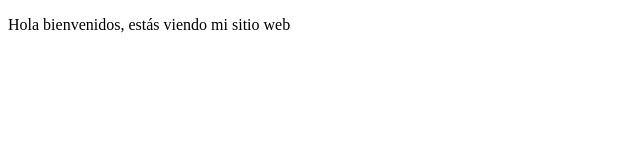
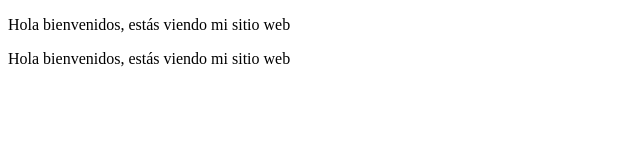
Before and after one commit to LuisEduardo444/Primer-Proyecto, a plain HTML site: page index.html in a window 1280 px wide. Shown: the whole page, without its empty margins (0-640 px from the left). Drawn offline with Linux system fonts and the light colour scheme.

Commit message:
Agregue mas

```diff
--- a/index.html
+++ b/index.html
@@ -7,5 +7,6 @@
 </head>
 <body>
     <p>Hola bienvenidos, estás viendo mi sitio web</p>
+    <p>Hola bienvenidos, estás viendo mi sitio web</p>
 </body>
 </html>
```
